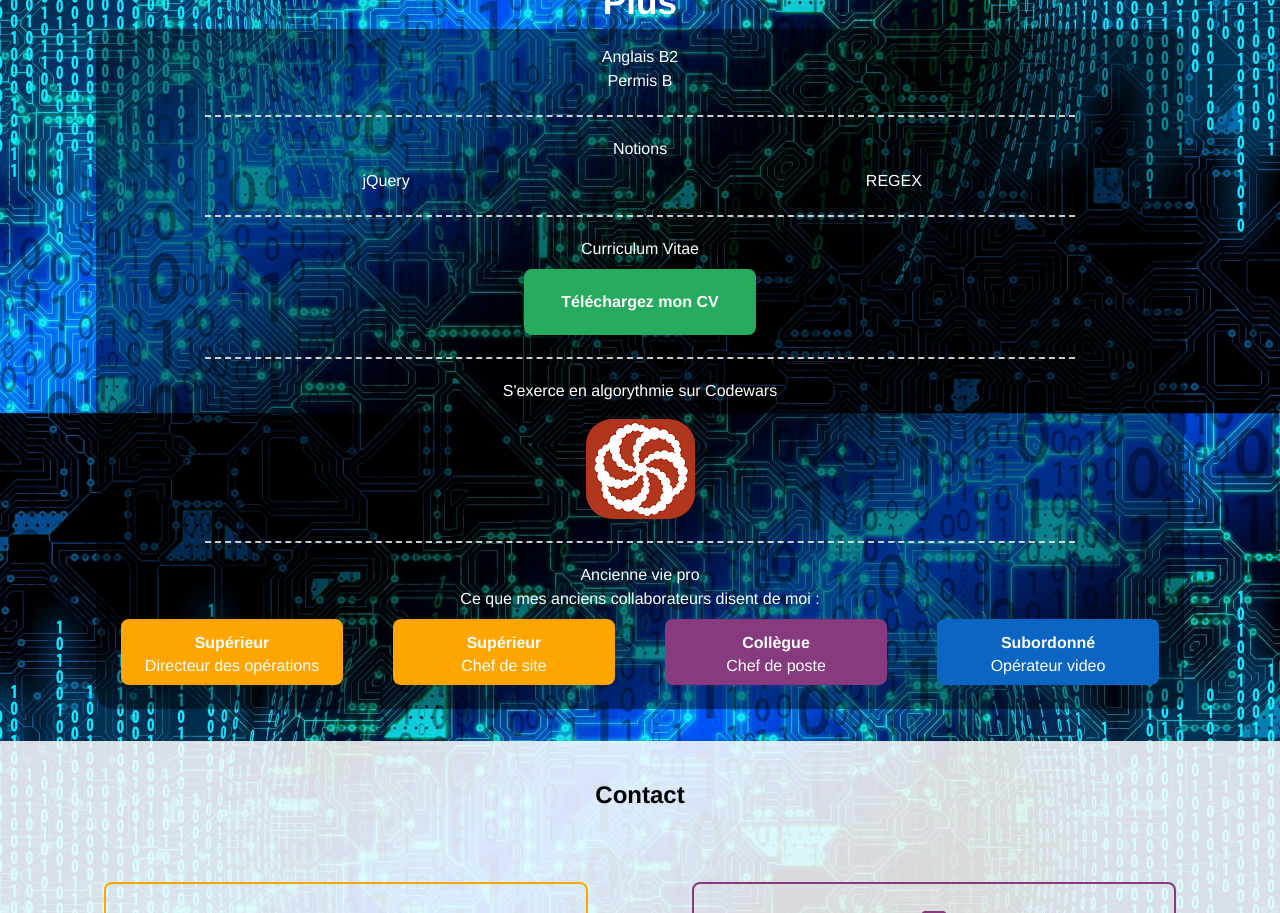
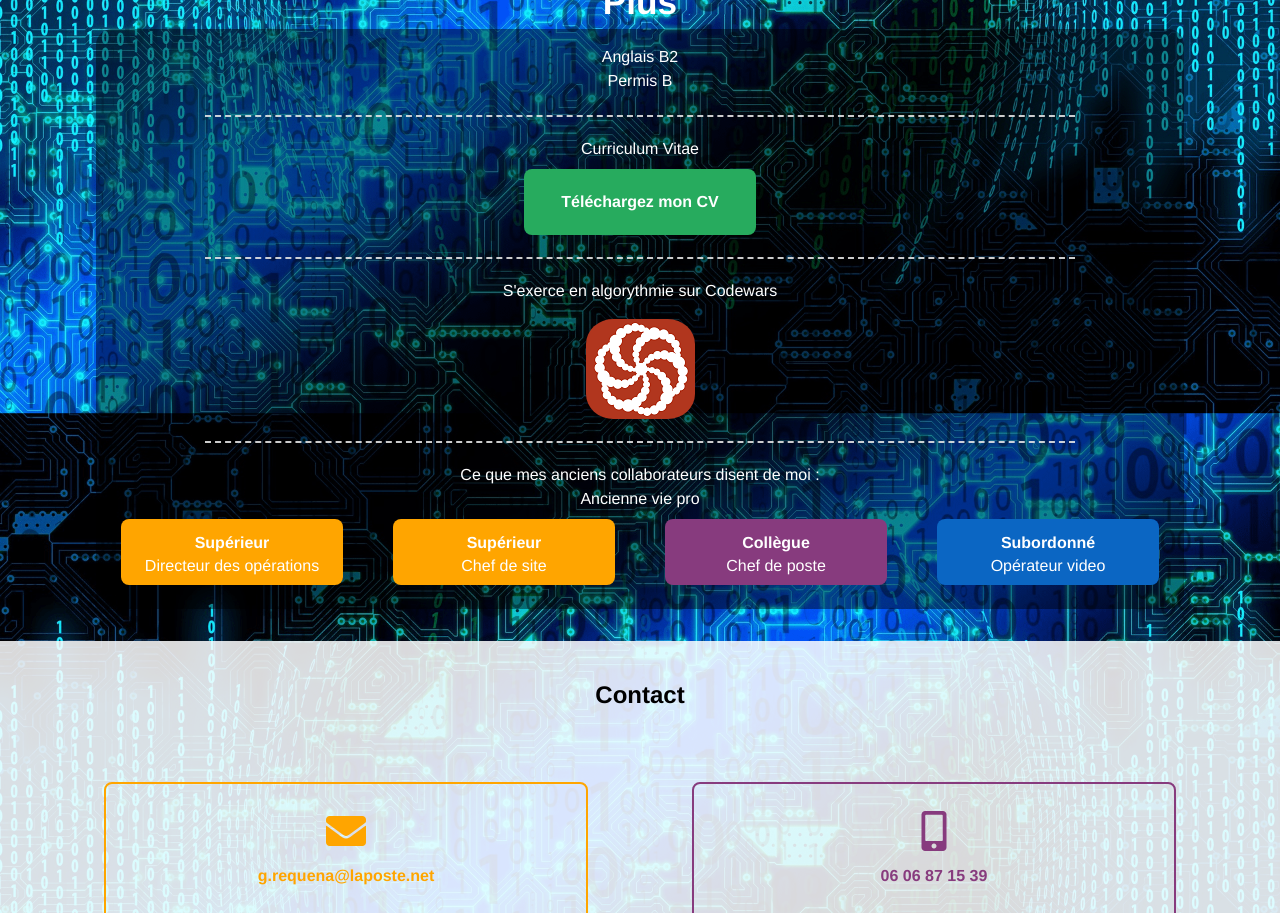
Before and after one commit to requenaGuillaume93400/portfolio, a Vue app: page / in a window 1280 px wide. Shown: the part 3000-3913 px from the top of the page. Built offline with nearby package versions, Linux system fonts and the light colour scheme; a web font is replaced by a local one.

Commit message:
remove notions

```diff
--- a/src/components/MoreComponent.vue
+++ b/src/components/MoreComponent.vue
@@ -4,16 +4,6 @@
     <p>Anglais B2</p>
 
     <p>Permis B</p>
-
-    <div class="separator"></div>
-
-    <p>Notions</p>
-
-    <div>
-      <p>jQuery</p>
-
-      <p>REGEX</p>
-    </div>
 
     <div class="separator"></div>
 
@@ -48,8 +38,8 @@
 
     <div class="separator"></div>
 
+    <p>Ce que mes anciens collaborateurs disent de moi :</p>
     <p>Ancienne vie pro</p>
-    <p>Ce que mes anciens collaborateurs disent de moi :</p>
     <ul>
       <li>
         <a href="./pdf/dir.pdf" target="_blank" title="Consultez le PDF"
```
